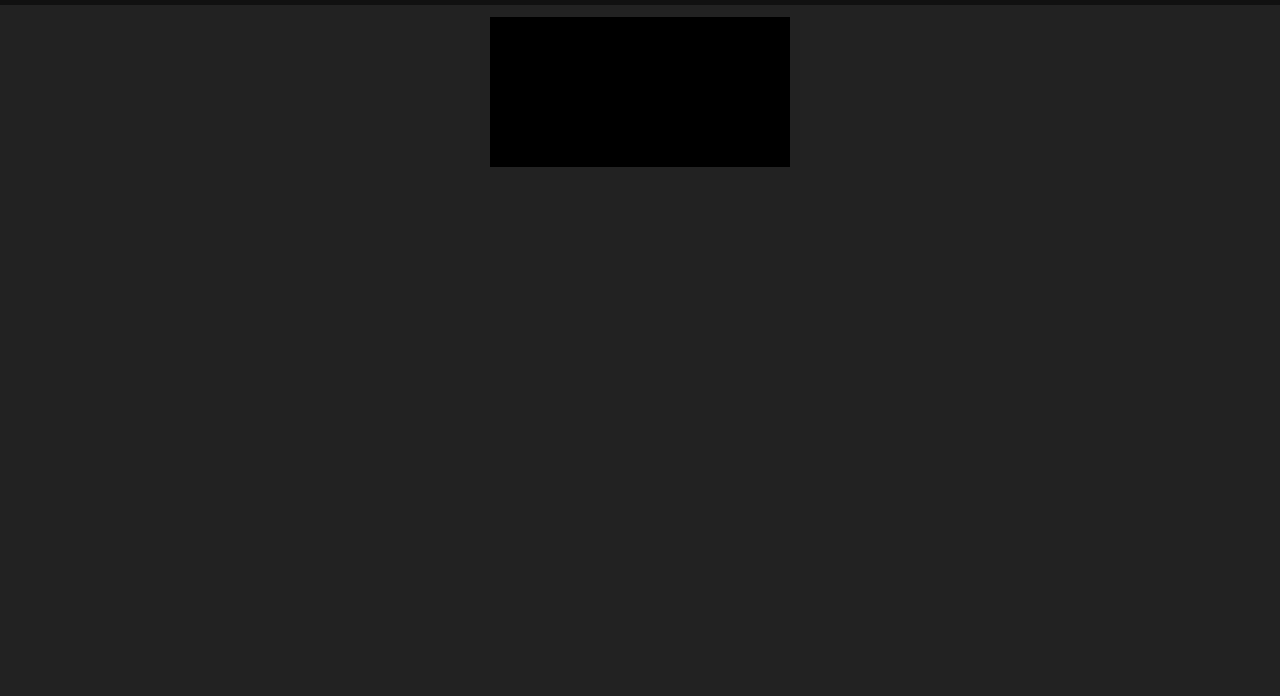
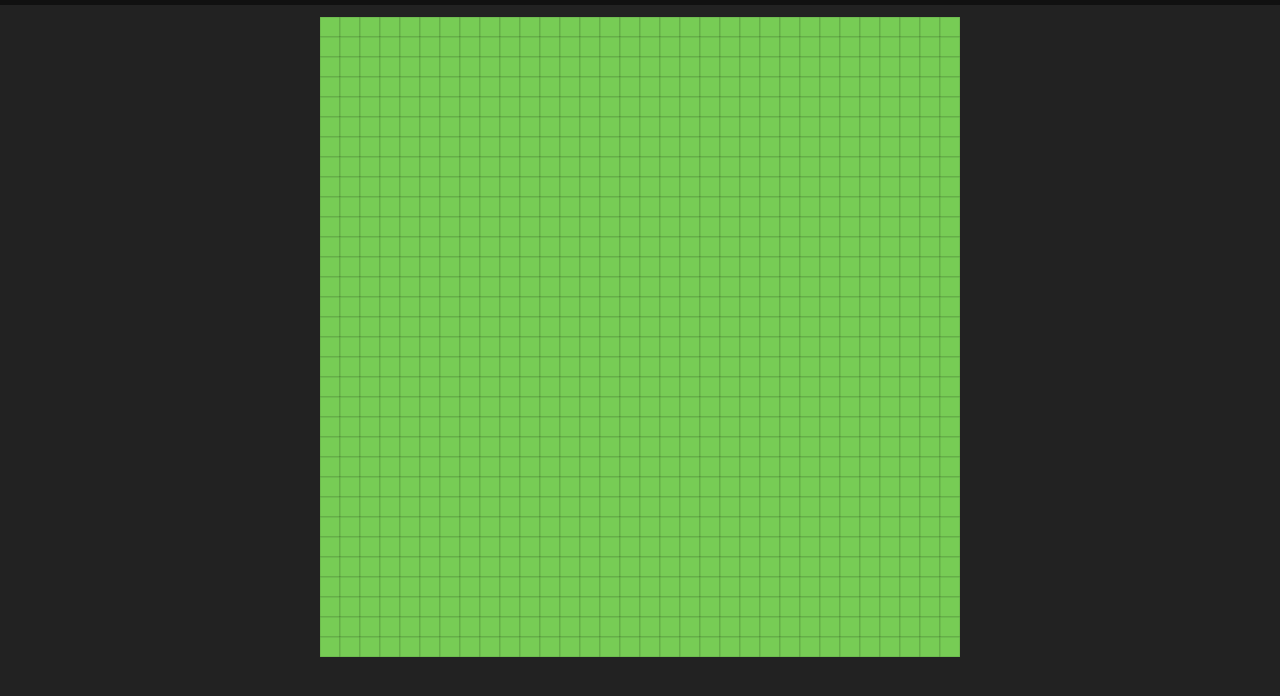
Before and after one commit to LasisSheisho/Praktyki, a plain HTML site: page index.html in a window 1280 px wide. Shown: the part 48-744 px from the top of the page. Drawn offline with Linux system fonts and the light colour scheme.

Commit message:
Update index.html

```diff
--- a/index.html
+++ b/index.html
@@ -35,7 +35,17 @@
 <div id="main">
   <canvas id="map"></canvas>
 </div>
-
+<script>
+const N = 32, S = 20;
+const cv = document.getElementById('map');
+cv.width = cv.height = N * S;
+const ctx = cv.getContext('2d');
+for (let y = 0; y < N; y++) for (let x = 0; x < N; x++) {
+  ctx.fillStyle = '#7c5';
+  ctx.fillRect(x * S, y * S, S, S);
+  ctx.strokeStyle = 'rgba(0,0,0,.15)';
+  ctx.strokeRect(x * S, y * S, S, S);
+}
 
 </script>
 </body>
```
